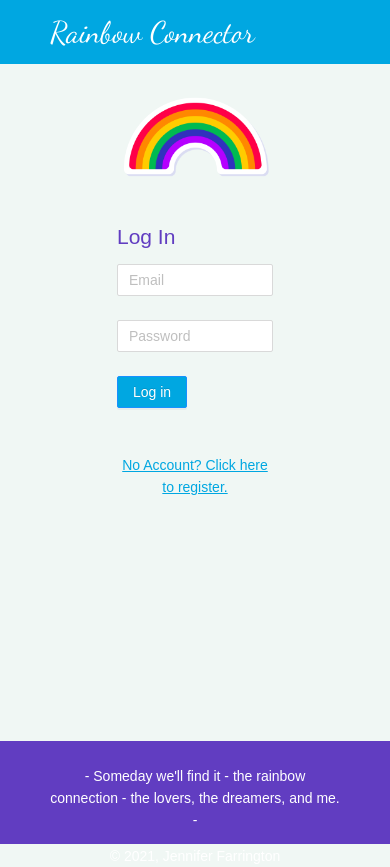
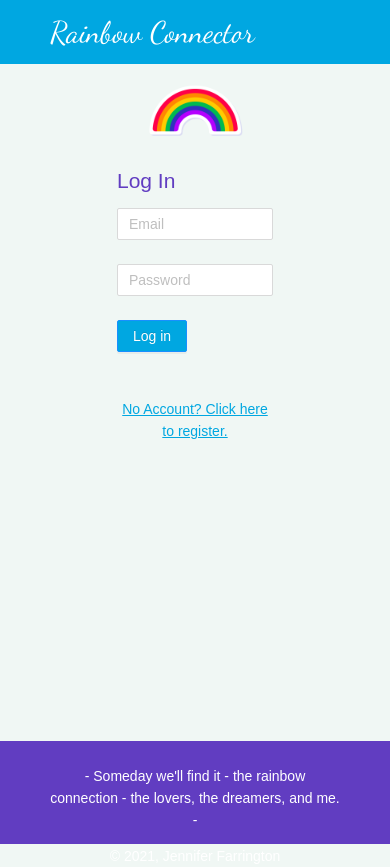
Before and after one commit to jlfarrington/rainbowConnector-client, a React (Vite) app: page /auth in a window 390 px wide. Built offline with nearby package versions, Linux system fonts and the light colour scheme; a web font is replaced by a local one.

Commit message:
responsive styling of rainbow hero icon on auth

```diff
--- a/src/Auth/Auth.css
+++ b/src/Auth/Auth.css
@@ -21,3 +21,22 @@ h1 {
     justify-content: center;
     padding-top: -20px;
 }
+
+#auth-hero-img {
+    width: 300px;
+    margin: auto;
+}
+
+@media(max-width: 750px) {
+    #auth-hero-img {
+        width: 200px;
+        margin: auto;
+    }
+  }
+
+  @media(max-width: 480px) {
+    #auth-hero-img {
+        width: 100px;
+        margin: auto;
+    }
+  }
```
Also changed, not shown: 4 other files (tests, documents, lock files or other folders).
